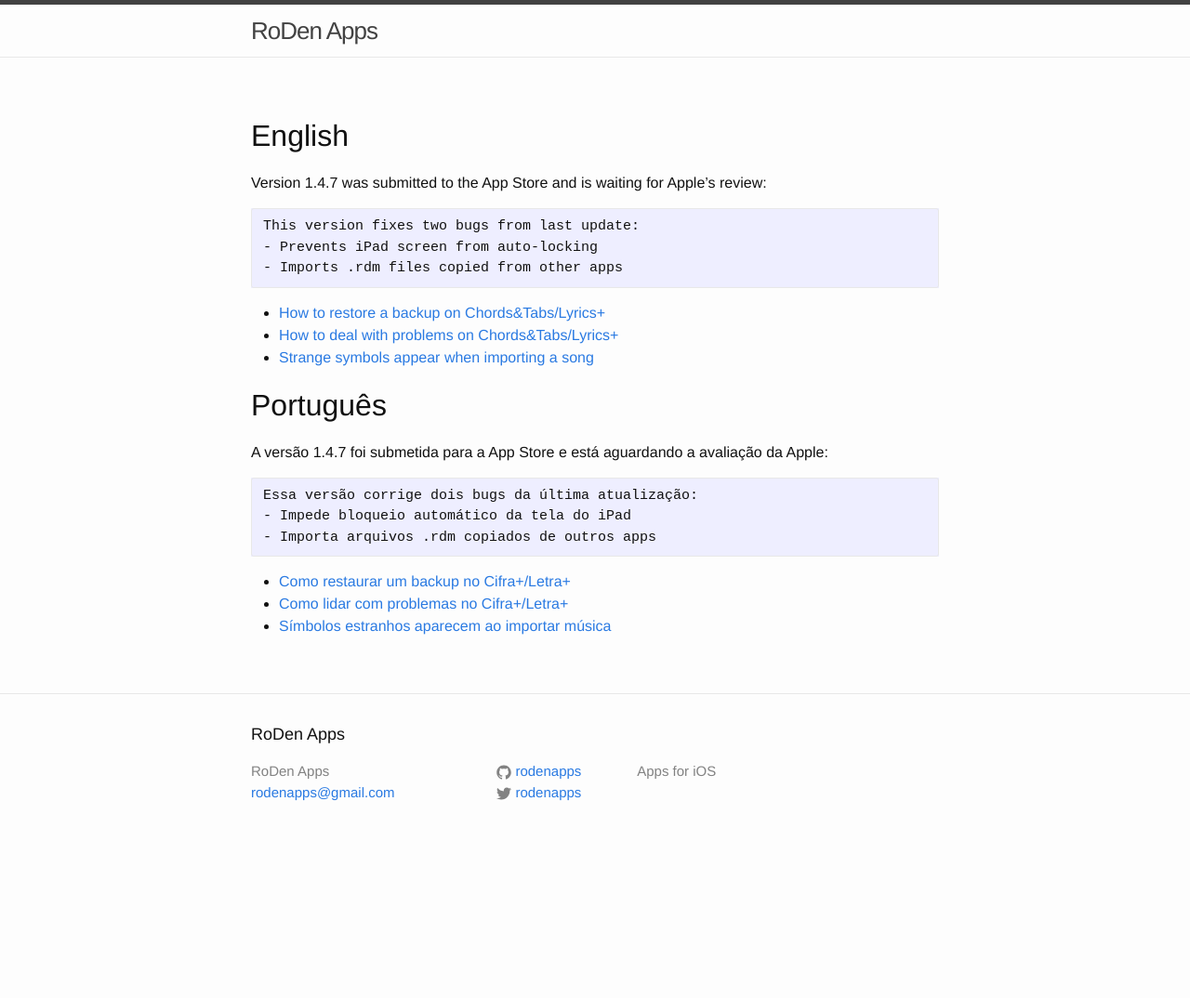
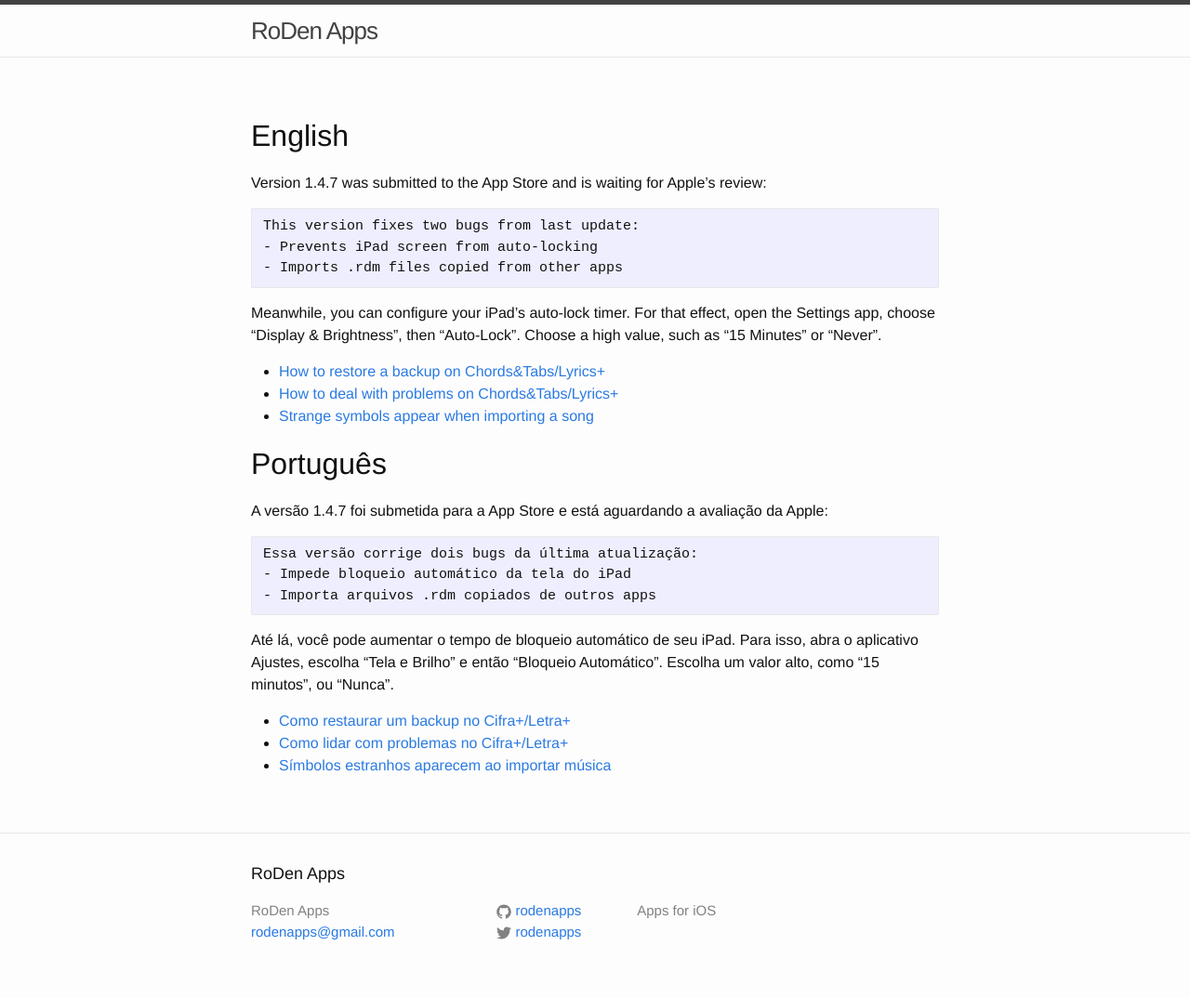
Before and after one commit to rodenapps/rodenapps.github.io, a Jekyll site: the page built from index.md, in a window 1280 px wide. Shown: the whole page at 93% size. Built offline with Jekyll 4.4.1, drawn with Linux system fonts in a browser that asks for light colours; before the commit the page ends 924 px from its top, so only the background shows below that.

Commit message:
Update index.md

````diff
--- a/index.md
+++ b/index.md
@@ -11,6 +11,8 @@ This version fixes two bugs from last update:
 - Prevents iPad screen from auto-locking
 - Imports .rdm files copied from other apps
 ```
+
+Meanwhile, you can configure your iPad's auto-lock timer. For that effect, open the Settings app, choose "Display & Brightness", then "Auto-Lock". Choose a high value, such as "15 Minutes" or "Never".
 
 - [How to restore a backup on Chords&Tabs/Lyrics+](backup-cifra-en)
 - [How to deal with problems on Chords&Tabs/Lyrics+](troubleshooting-cifra-en)
@@ -26,6 +28,8 @@ Essa versão corrige dois bugs da última atualização:
 - Importa arquivos .rdm copiados de outros apps
 ```
 
+Até lá, você pode aumentar o tempo de bloqueio automático de seu iPad. Para isso, abra o aplicativo Ajustes, escolha "Tela e Brilho" e então "Bloqueio Automático". Escolha um valor alto, como "15 minutos", ou "Nunca".
+
 - [Como restaurar um backup no Cifra+/Letra+](backup-cifra-br)
 - [Como lidar com problemas no Cifra+/Letra+](troubleshooting-cifra-br)
 - [Símbolos estranhos aparecem ao importar música](symbols-br)
````
